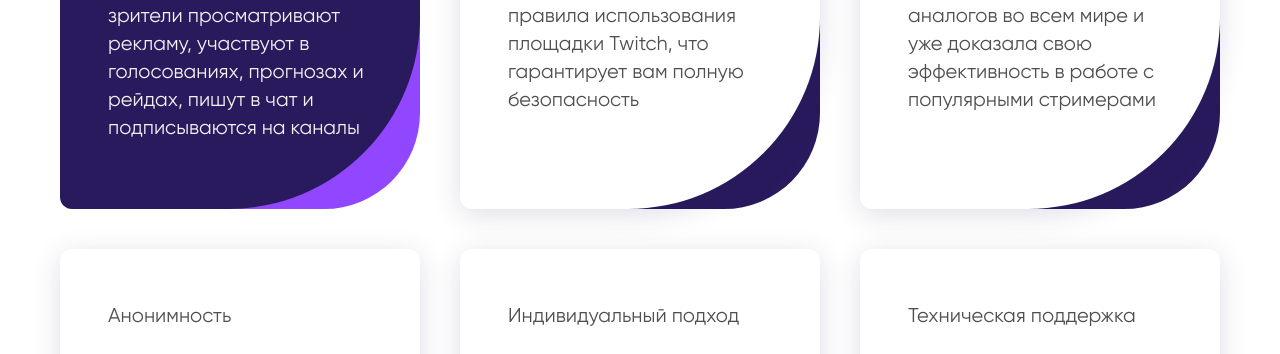
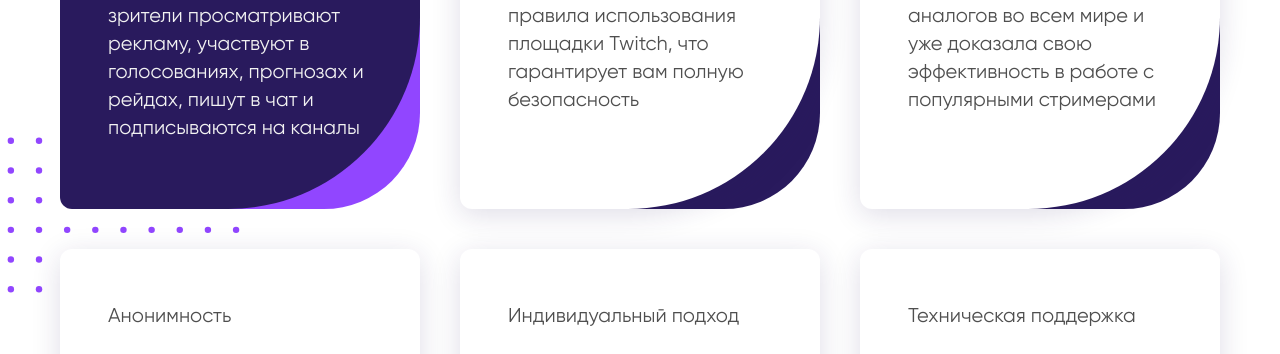
Before and after one commit to QobilovSardor/twitch, a React (Vite) app: page / in a window 1280 px wide. Shown: the part 2001-2355 px from the top of the page. Built offline with nearby package versions, Linux system fonts and the light colour scheme.

Commit message:
dots added

```diff
--- a/src/components/advantages/advantages-section.css
+++ b/src/components/advantages/advantages-section.css
@@ -1,3 +1,4 @@
+
 .advantages-boxes {
 	display: grid;
 	grid-template-columns: repeat(auto-fit, minmax(360px, 1fr));
--- a/src/components/advantages/advantages-section.tsx
+++ b/src/components/advantages/advantages-section.tsx
@@ -1,6 +1,10 @@
+import assets from '../../assets';
 import './advantages-section.css';
 export const AdvantagesSection = () => (
 	<div className="relative" id='advantages'>
+		<div className='dots absolute top-[47%]'>
+	<img src={assets.dotsIcon} alt="dots icon" />
+		</div>
 		<div className="container">
 			<h2 className="title-text">Преимущества</h2>
 
```
